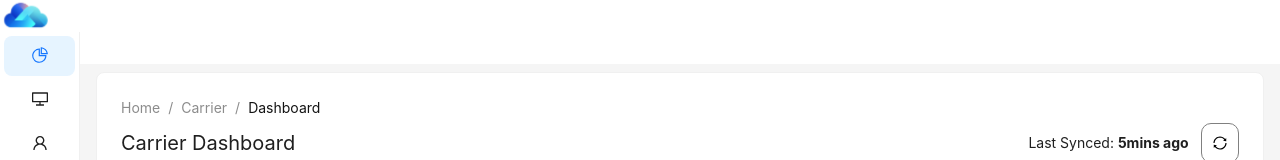
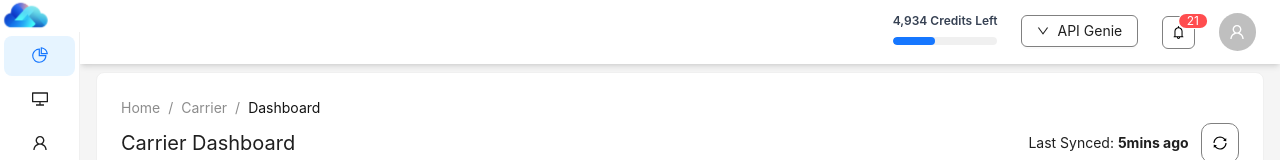
Before and after one commit to KanchanaSW/dashboard-nextjs, a Next.js app: page / in a window 1280 px wide. Shown: the top 160 px of the page. Built offline with nearby package versions, Linux system fonts and the light colour scheme.

Commit message:
header component done

```diff
--- /dev/null
+++ b/app/components/HeaderComponent.jsx
@@ -0,0 +1,80 @@
+"use client"
+import React from 'react';
+import { DownOutlined, UserOutlined ,BellOutlined} from '@ant-design/icons';
+import { Avatar, Badge, Button, Dropdown, Progress, Space } from 'antd';
+import { Layout } from "antd";
+const { Header } = Layout;
+
+
+
+const items = [
+    {
+      label: '1st menu item',
+      key: '1',
+      icon: <UserOutlined />,
+    },
+    {
+      label: '2nd menu item',
+      key: '2',
+      icon: <UserOutlined />,
+    },
+    {
+      label: '3rd menu item',
+      key: '3',
+      icon: <UserOutlined />,
+    },
+    {
+      label: '4rd menu item',
+      key: '4',
+      icon: <UserOutlined />,
+    },
+  ];
+
+  const menuProps = {
+    items,
+    onClick: () => {},
+  };
+
+
+
+const HeaderComponent = () => {
+
+  return (
+    <Header
+          style={{
+            padding: 0,
+            backgroundColor: '#fff',
+          }}
+        >
+            <div className='flex items-center justify-end px-6 shadow-md'>
+
+            <div className="flex flex-col items-start px-6 pb-3 w-[162]">
+                <span className="text-gray-700 font-semibold text-xs  mt-3">4,934 Credits Left</span>
+                <Progress percent={40} showInfo={false} />
+            </div>
+
+            <div className='mr-6'>
+            <Dropdown className='dropdown-btn text-sm' menu={menuProps}>
+                <Button>
+                <DownOutlined size={12}/>
+                <span>API Genie</span>
+                </Button>
+            </Dropdown>
+            </div>
+
+            <div className='pr-6'>
+                    <Badge className='notification-badge' count={21} offset={[-2, 5]} size="small">
+                <button className='notification-btn'>
+                        <BellOutlined  className=" cursor-pointer" />
+                </button>
+                    </Badge>
+            </div>
+
+
+            <Avatar size={32} className='avater' icon={<UserOutlined />} />
+            </div>
+    </Header>
+  );
+};
+
+export default HeaderComponent;
--- a/app/components/SliderComponent.jsx
+++ b/app/components/SliderComponent.jsx
@@ -1,6 +1,6 @@
 'use client'
 import React,{useState} from "react";
-import {Menu, theme,Layout } from "antd";
+import {Menu, Layout } from "antd";
 import {
     DesktopOutlined,
     FileOutlined,
@@ -41,18 +41,15 @@
 
     const [collapsed, setCollapsed] = useState(true);
 
-    const {
-        token: { colorBgContainer, borderRadiusLG },
-      } = theme.useToken();
+
 
   return (
     <Sider
         collapsible
         collapsed={collapsed}
         onCollapse={(value) => setCollapsed(value)}
-        className="bg-white"
         style={{
-          background: colorBgContainer,
+          background: "#fff",
         }}
       >
         <div className="demo-logo-vertical" />
--- a/app/globals.css
+++ b/app/globals.css
@@ -55,3 +55,22 @@
   border-radius: 6px;
   cursor: pointer;
 }
+.notification-badge{
+   font-size: small;
+}
+.notification-btn{
+  padding: 0.55rem;
+  background-color: var(--primary-color);
+  color: #000;
+  border: 1px solid gray;
+  border-radius: 6px;
+  cursor: pointer;
+}
+.dropdown-btn{
+  /* padding: 0.3rem 1rem; */
+  border: 1px solid gray;
+
+}
+.avater{
+  padding: 1.1rem;
+}
--- a/app/page.jsx
+++ b/app/page.jsx
@@ -5,10 +5,11 @@
 import OutgoingShipmentChart from "./components/OutgoingShipmentsChart";
 import LoadingPage from "./loading";
 
-import { Breadcrumb, Layout, Menu, theme } from "antd";
+import { Layout } from "antd";
 import HeaderBreadCrumbCard from "./components/HeaderBreadcrumbCard";
 import SliderComponent from "./components/SliderComponent";
-const { Header, Content, Footer, Sider } = Layout;
+import HeaderComponent from "./components/HeaderComponent";
+const { Content } = Layout;
 
 
 export default function Home() {
@@ -17,9 +18,6 @@
   const [outgoingShipmentsData, setOutgoingShipmentsData] = useState([]);
   const [loading, setLoading] = useState(true);
 
-  const {
-    token: { colorBgContainer, borderRadiusLG },
-  } = theme.useToken();
 
   useEffect(() => {
     const fetchShipmentProgressData = async () => {
@@ -63,19 +61,16 @@
     <Layout
       style={{
         minHeight: "100vh",
-        background: colorBgContainer,
+        background: "#fff",
       }}
     >
 
       <SliderComponent />
 
       <Layout>
-        <Header
-          style={{
-            padding: 0,
-            background: colorBgContainer,
-          }}
-        />
+
+        <HeaderComponent />
+
         <Content
           style={{
             margin: "0 16px",
```
